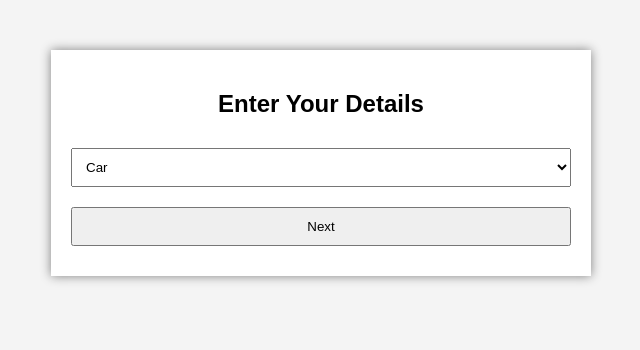
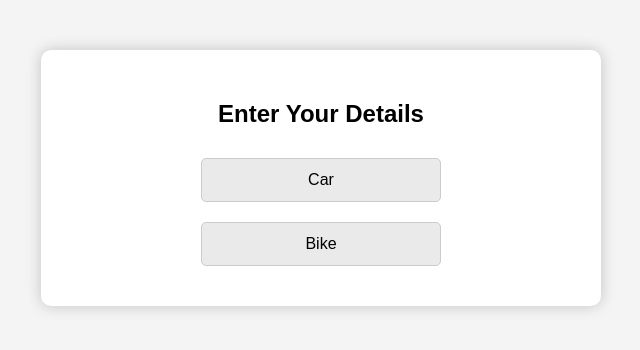
Before and after one commit to HarshilSingh123/Vehicle-Rental-System, a plain HTML site: page index.html in a window 1280 px wide. Both pictures are taken after a click on the button "Next". Shown: the whole page, without its empty margins (319-959 px from the left). Drawn offline with Linux system fonts and the light colour scheme.

Commit message:
minor improvements

```diff
--- a/index.html
+++ b/index.html
@@ -5,9 +5,30 @@
     <meta name="viewport" content="width=device-width, initial-scale=1.0">
     <title>Vehicle Rental System</title>
     <style>
-        body { font-family: Arial, sans-serif; background-color: #f4f4f4; text-align: center; }
-        .container { max-width: 500px; margin: 50px auto; background: white; padding: 20px; box-shadow: 0px 0px 10px gray; }
-        input, select, button { width: 100%; padding: 10px; margin: 10px 0; }
+        body { font-family: Arial, sans-serif; background-color: #f4f4f4; text-align: center; margin: 0; padding: 0; }
+        .container { max-width: 500px; margin: 50px auto; background: white; padding: 30px; box-shadow: 0px 0px 15px rgba(0, 0, 0, 0.2); border-radius: 10px; }
+        input, button {
+            width: calc(100% - 20px);
+            padding: 12px;
+            margin: 10px 0;
+            border: 1px solid #ccc;
+            border-radius: 5px;
+            font-size: 16px;
+            box-sizing: border-box;
+        }
+        .vehicle-btn {
+            width: 48%;
+            margin: 10px 1%;
+            background-color: #eaeaea;
+            border: 1px solid #ccc;
+            border-radius: 5px;
+            font-size: 16px;
+            padding: 12px;
+            cursor: pointer;
+        }
+        button:hover, .vehicle-btn:hover {
+            background-color: #ccc;
+        }
     </style>
 </head>
 <body>
@@ -21,11 +42,8 @@
             <button onclick="nextStep(2)">Next</button>
         </div>
         <div id="step2" style="display: none;">
-            <select id="vehicleType">
-                <option value="Car">Car</option>
-                <option value="Bike">Bike</option>
-            </select>
-            <button onclick="nextStep(3)">Next</button>
+            <button class="vehicle-btn" onclick="selectVehicle('Car')">Car</button>
+            <button class="vehicle-btn" onclick="selectVehicle('Bike')">Bike</button>
         </div>
         <div id="step3" style="display: none;">
             <input id="model" placeholder="Model Name">
@@ -44,25 +62,31 @@
 
     <script>
         let step = 1;
+        let selectedVehicleType = "";
+
         function nextStep(next) {
             document.getElementById(`step${step}`).style.display = "none";
             document.getElementById(`step${next}`).style.display = "block";
             step = next;
         }
 
+        function selectVehicle(type) {
+            selectedVehicleType = type;
+            nextStep(3);
+        }
+
         function calculatePrice() {
             const name = document.getElementById("name").value;
             const phone = document.getElementById("phone").value;
-            const vehicleType = document.getElementById("vehicleType").value;
             const model = document.getElementById("model").value;
             const duration = document.getElementById("duration").value;
-            const rate = vehicleType === "Car" ? 50 : 30;
+            const rate = selectedVehicleType === "Car" ? 50 : 30;
             const total = duration * rate;
 
             document.getElementById("bill").innerHTML = `
                 Name: ${name} <br>
                 Phone: ${phone} <br>
-                Vehicle: ${vehicleType} - ${model} <br>
+                Vehicle: ${selectedVehicleType} - ${model} <br>
                 Duration: ${duration} days <br>
                 Total Price: $${total}
             `;
```
